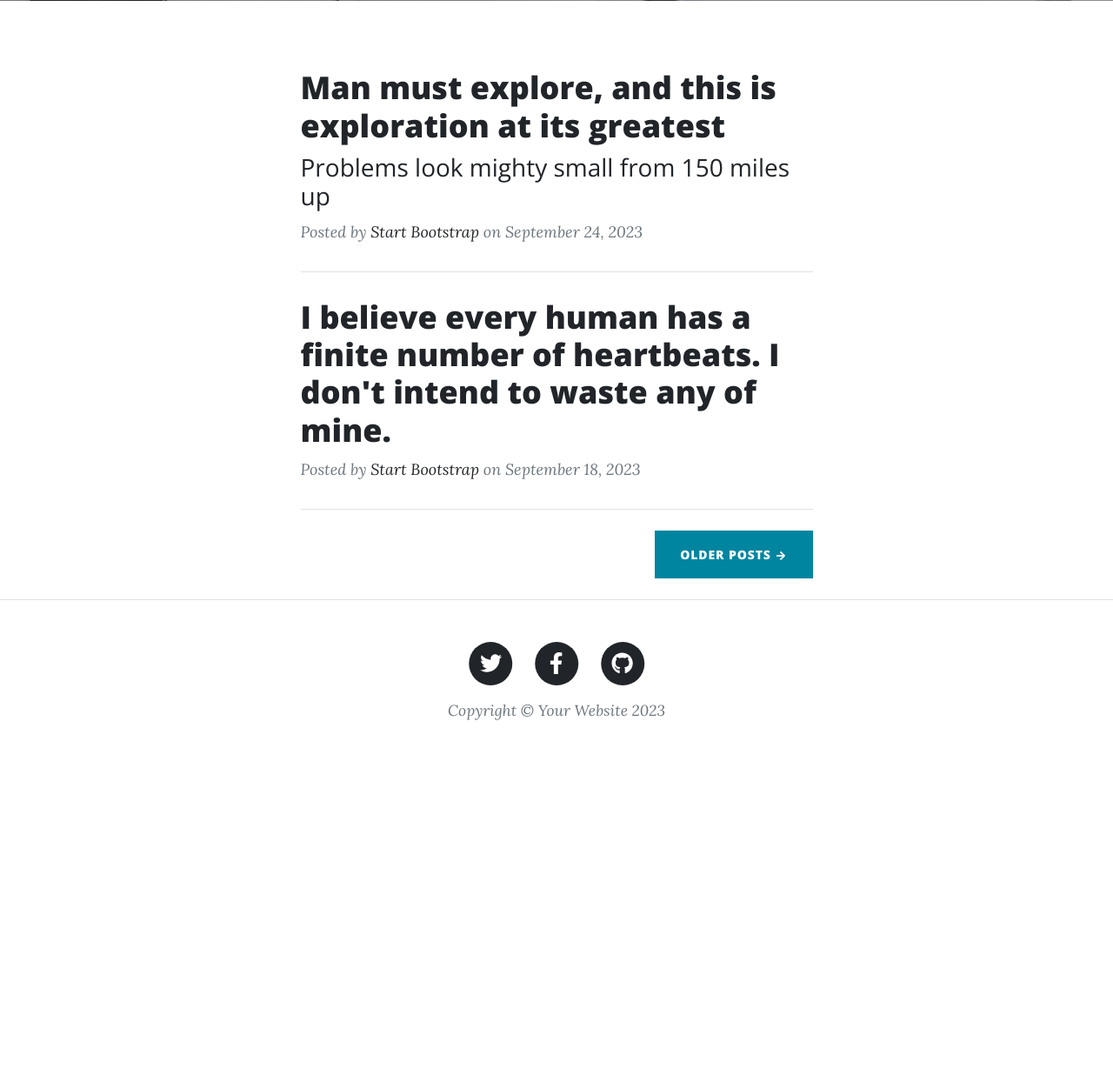
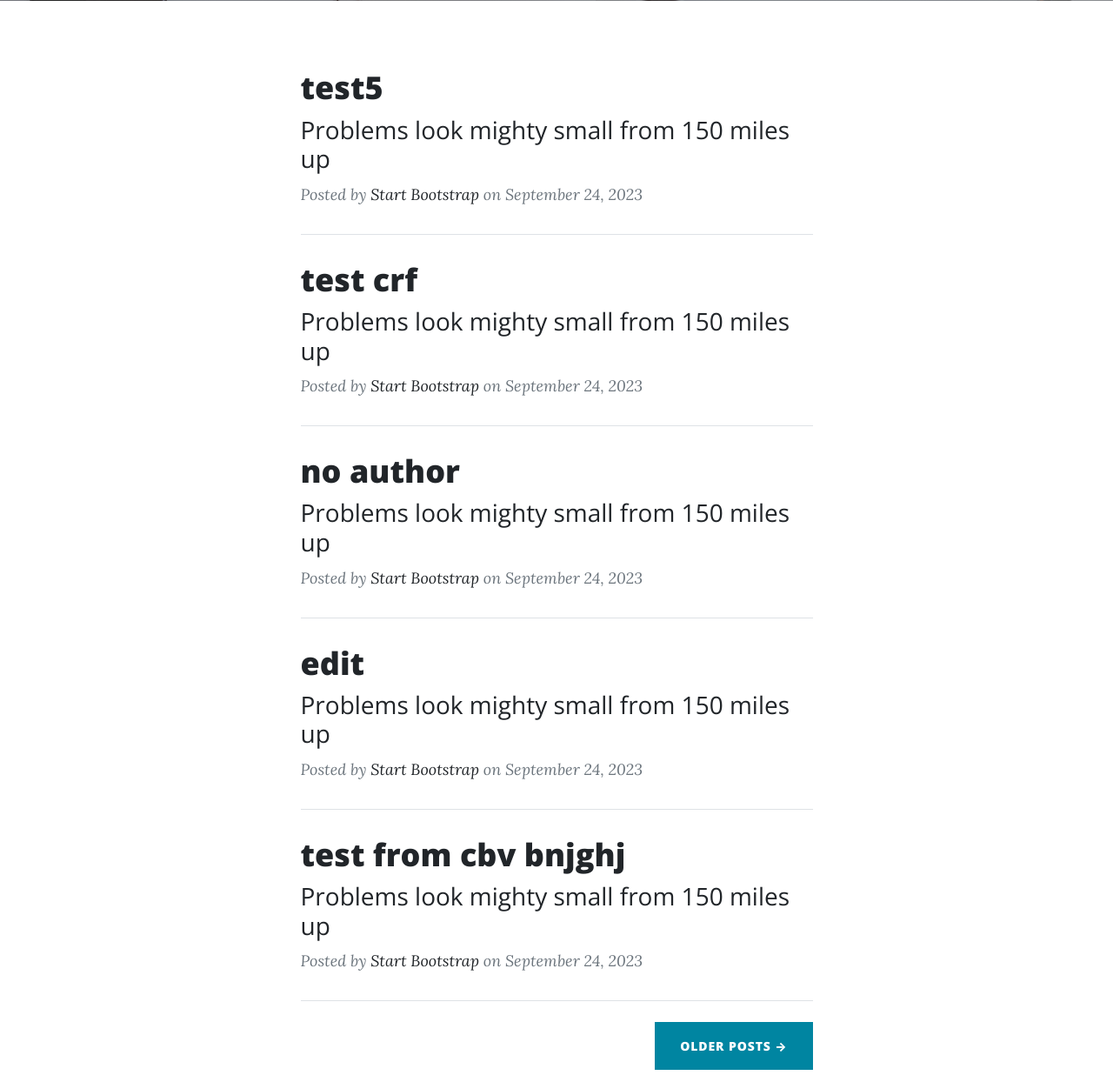
Before and after one commit to AbdullahBakir97/Django-Blog-app, a Django app: page /blog/ in a window 1280 px wide. Shown: the part 531-1775 px from the top of the page at 87% size. Before the commit the page ends 1359 px from the top, so only its background shows below. Run offline with Django 4.2, Linux system fonts and the light colour scheme; data comes from the database, SQL or seed files in the repository; parts of the project's set-up code (start-up, migrations or seed data) failed here and were passed over; some libraries are stand-ins or nearby versions.

Commit message:
add posts

```diff
--- a/DjBlog-app/src/posts/templates/posts/post_list.html
+++ b/DjBlog-app/src/posts/templates/posts/post_list.html
@@ -55,10 +55,11 @@
         <div class="container px-4 px-lg-5">
             <div class="row gx-4 gx-lg-5 justify-content-center">
                 <div class="col-md-10 col-lg-8 col-xl-7">
+                    {% for post in post_list %}
                         <!-- Post preview-->
                         <div class="post-preview">
                             <a href="post.html">
-                            <h2 class="post-title">Man must explore, and this is exploration at its greatest</h2>
+                                <h2 class="post-title">{{post.title}}</h2>
                                 <h3 class="post-subtitle">Problems look mighty small from 150 miles up</h3>
                             </a>
                             <p class="post-meta">
@@ -70,17 +71,7 @@
                         <!-- Divider-->
                         <hr class="my-4" />
                         <!-- Post preview-->
-                    <div class="post-preview">
-                        <a href="post.html"><h2 class="post-title">I believe every human has a finite number of heartbeats. I don't intend to waste any of mine.</h2></a>
-                        <p class="post-meta">
-                            Posted by
-                            <a href="#!">Start Bootstrap</a>
-                            on September 18, 2023
-                        </p>
-                    </div>
-
-                    <!-- Divider-->
-                    <hr class="my-4" />
+                    {% endfor %}
                     <!-- Pager-->
                     <div class="d-flex justify-content-end mb-4"><a class="btn btn-primary text-uppercase" href="#!">Older Posts →</a></div>
                 </div>
```
Lines whose indentation alone changed are shown as unchanged.
